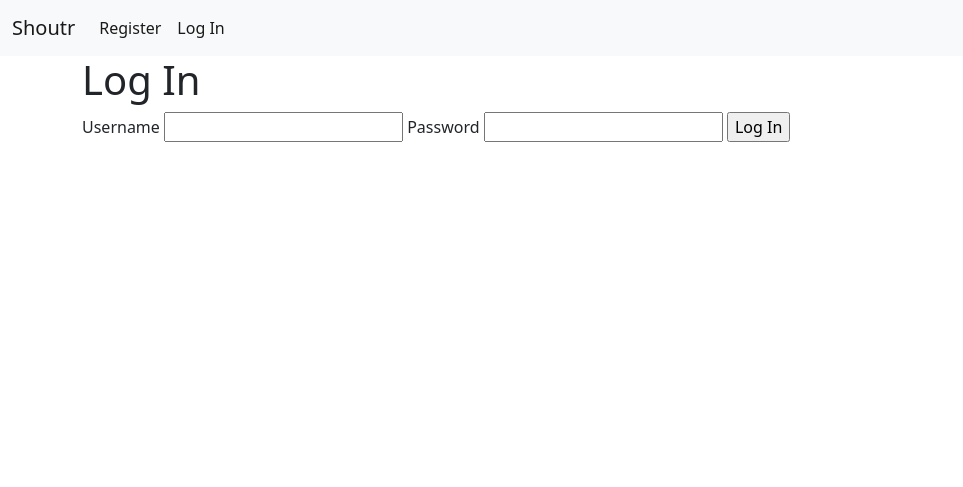
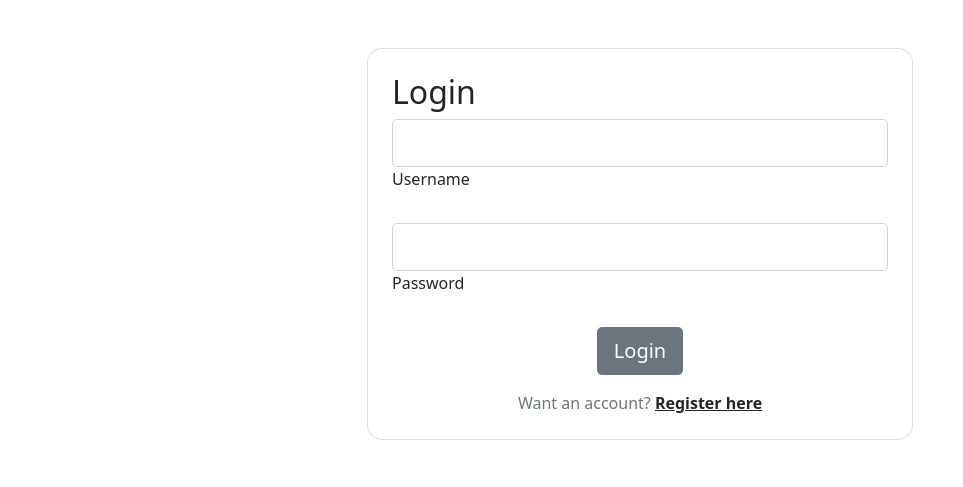
Before and after one commit to mahonyodhran/shoutr, a Flask app: page /auth/login in a window 1280 px wide. Shown: the top 487 px of the page, without its empty margins (0-963 px from the left). Run offline with Flask 2, Linux system fonts and the light colour scheme.

Commit message:
login ui rework - similar to register except the amount of fields etc

```diff
--- a/shoutr/templates/auth/login.html
+++ b/shoutr/templates/auth/login.html
@@ -1,15 +1,43 @@
-{% extends 'base.html' %}
+<!doctype html>
+<title>Login - Shoutr</title>
 
-{% block header %}
-  <h1>{% block title %}Log In{% endblock %}</h1>
-{% endblock %}
+<link href="https://cdn.jsdelivr.net/npm/bootstrap@5.0.2/dist/css/bootstrap.min.css" rel="stylesheet"
+  integrity="sha384-EVSTQN3/azprG1Anm3QDgpJLIm9Nao0Yz1ztcQTwFspd3yD65VohhpuuCOmLASjC" crossorigin="anonymous">
 
-{% block content %}
-  <form method="post">
-    <label for="username">Username</label>
-    <input name="username" id="username" required>
-    <label for="password">Password</label>
-    <input type="password" name="password" id="password" required>
-    <input type="submit" value="Log In">
-  </form>
-{% endblock %}
+  <div class="py-5 mask d-flex align-items-center h-100">
+    <div class="container">
+      <div class="row d-flex justify-content-center align-items-center h-100">
+        <div class="col-12 col-md-9 col-lg-7 col-xl-6">
+          <div class="card" style="border-radius: 15px;">
+            <div class="card-body p-4">
+
+              <form method="post">
+
+                <h2>Login</h2>
+                <div class="form-outline mb-4">
+                  <input type="text" name="username" id="username" class="form-control form-control-lg" required />
+                  <label class="form-label" for="username">Username</label>
+                </div>
+
+                <div class="form-outline mb-4">
+                  <input type="password" name="password" id="password" class="form-control form-control-lg" required />
+                  <label class="form-label" for="password">Password</label>
+                </div>
+
+                <div class="d-flex justify-content-center">
+                  <button type="submit" class="btn btn-secondary btn-block btn-lg">Login</button>
+                </div>
+                <p class="text-center text-muted mt-3 mb-0">Want an account? <a
+                    href="{{ url_for('auth.register') }}  " class="fw-bold text-body"><u>Register here</u></a></p>
+
+              </form>
+
+            </div>
+          </div>
+        </div>
+      </div>
+    </div>
+  </div>
+
+<script src="https://cdn.jsdelivr.net/npm/bootstrap@5.0.2/dist/js/bootstrap.bundle.min.js"
+  integrity="sha384-MrcW6ZMFYlzcLA8Nl+NtUVF0sA7MsXsP1UyJoMp4YLEuNSfAP+JcXn/tWtIaxVXM" crossorigin="anonymous"></script>
```
